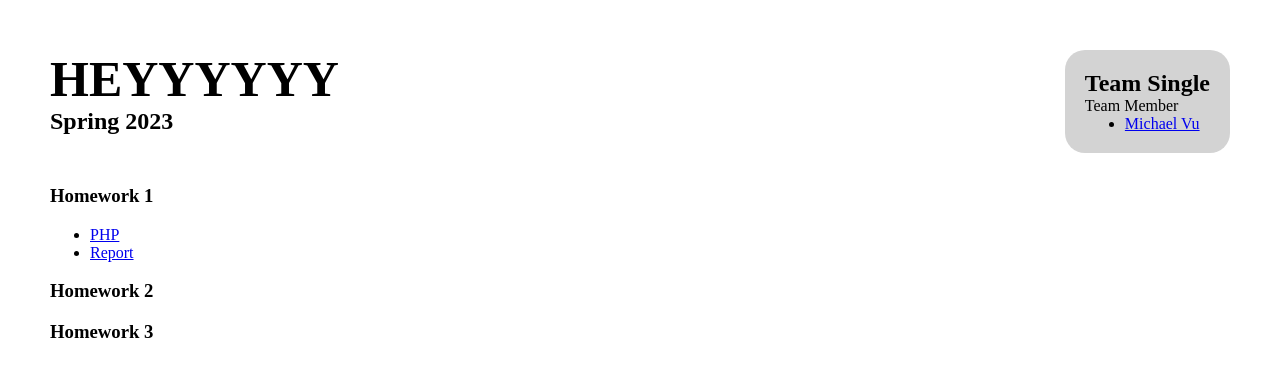
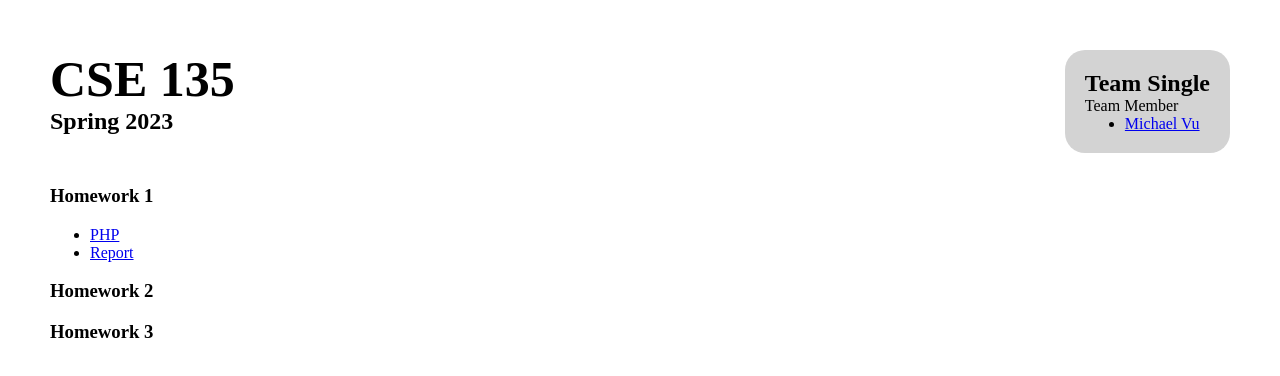
Before and after one commit to mtvuu/michaelvu.site, a plain HTML site: page index.html in a window 1280 px wide. Drawn offline with Linux system fonts and the light colour scheme.

Commit message:
fix title

```diff
--- a/index.html
+++ b/index.html
@@ -40,7 +40,7 @@
 
 <body>
     <div class="title">
-        <h1>HEYYYYYY</h1>
+        <h1>CSE 135</h1>
         <h2>Spring 2023</h2>
     </div>
 
```
